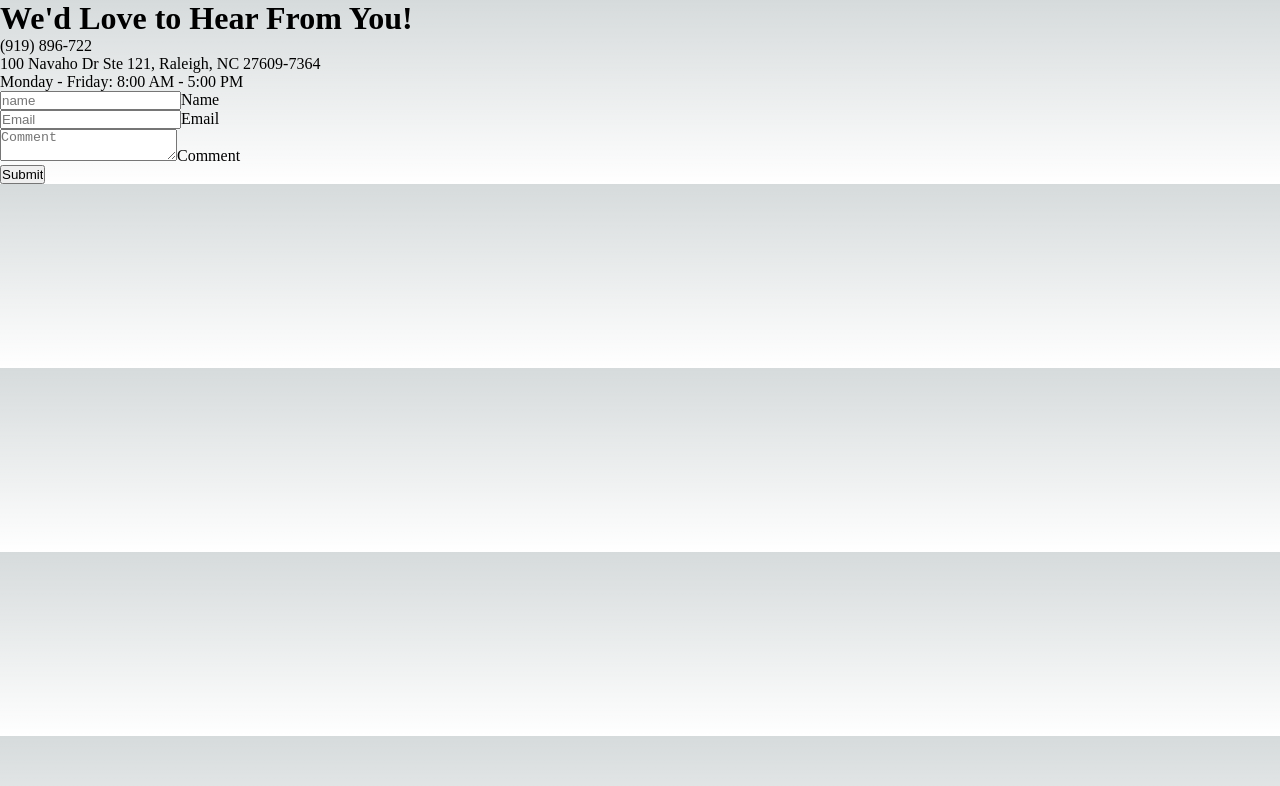
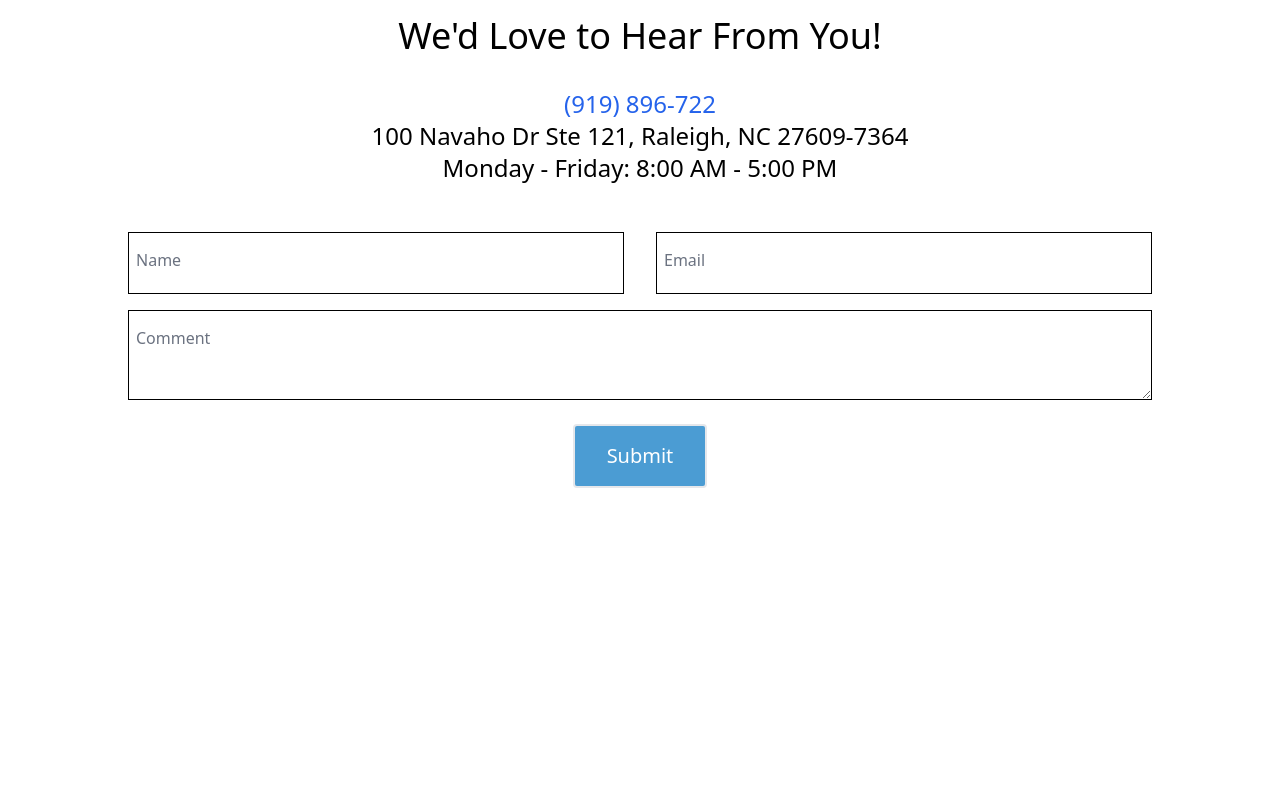
Before and after one commit to wzsamuels/bestamerican-nextjs, a Next.js app: page /contact in a window 1280 px wide. Shown: the top 786 px of the page. Built offline with nearby package versions, Linux system fonts and the light colour scheme.

Commit message:
Add Tailwind, remove default CSS, and add project config files

```diff
--- a/app/globals.css
+++ b/app/globals.css
@@ -1,107 +1,3 @@
-:root {
-  --max-width: 1100px;
-  --border-radius: 12px;
-  --font-mono: ui-monospace, Menlo, Monaco, 'Cascadia Mono', 'Segoe UI Mono',
-    'Roboto Mono', 'Oxygen Mono', 'Ubuntu Monospace', 'Source Code Pro',
-    'Fira Mono', 'Droid Sans Mono', 'Courier New', monospace;
-
-  --foreground-rgb: 0, 0, 0;
-  --background-start-rgb: 214, 219, 220;
-  --background-end-rgb: 255, 255, 255;
-
-  --primary-glow: conic-gradient(
-    from 180deg at 50% 50%,
-    #16abff33 0deg,
-    #0885ff33 55deg,
-    #54d6ff33 120deg,
-    #0071ff33 160deg,
-    transparent 360deg
-  );
-  --secondary-glow: radial-gradient(
-    rgba(255, 255, 255, 1),
-    rgba(255, 255, 255, 0)
-  );
-
-  --tile-start-rgb: 239, 245, 249;
-  --tile-end-rgb: 228, 232, 233;
-  --tile-border: conic-gradient(
-    #00000080,
-    #00000040,
-    #00000030,
-    #00000020,
-    #00000010,
-    #00000010,
-    #00000080
-  );
-
-  --callout-rgb: 238, 240, 241;
-  --callout-border-rgb: 172, 175, 176;
-  --card-rgb: 180, 185, 188;
-  --card-border-rgb: 131, 134, 135;
-}
-
-@media (prefers-color-scheme: dark) {
-  :root {
-    --foreground-rgb: 255, 255, 255;
-    --background-start-rgb: 0, 0, 0;
-    --background-end-rgb: 0, 0, 0;
-
-    --primary-glow: radial-gradient(rgba(1, 65, 255, 0.4), rgba(1, 65, 255, 0));
-    --secondary-glow: linear-gradient(
-      to bottom right,
-      rgba(1, 65, 255, 0),
-      rgba(1, 65, 255, 0),
-      rgba(1, 65, 255, 0.3)
-    );
-
-    --tile-start-rgb: 2, 13, 46;
-    --tile-end-rgb: 2, 5, 19;
-    --tile-border: conic-gradient(
-      #ffffff80,
-      #ffffff40,
-      #ffffff30,
-      #ffffff20,
-      #ffffff10,
-      #ffffff10,
-      #ffffff80
-    );
-
-    --callout-rgb: 20, 20, 20;
-    --callout-border-rgb: 108, 108, 108;
-    --card-rgb: 100, 100, 100;
-    --card-border-rgb: 200, 200, 200;
-  }
-}
-
-* {
-  box-sizing: border-box;
-  padding: 0;
-  margin: 0;
-}
-
-html,
-body {
-  max-width: 100vw;
-  overflow-x: hidden;
-}
-
-body {
-  color: rgb(var(--foreground-rgb));
-  background: linear-gradient(
-      to bottom,
-      transparent,
-      rgb(var(--background-end-rgb))
-    )
-    rgb(var(--background-start-rgb));
-}
-
-a {
-  color: inherit;
-  text-decoration: none;
-}
-
-@media (prefers-color-scheme: dark) {
-  html {
-    color-scheme: dark;
-  }
-}
+@tailwind base;
+@tailwind components;
+@tailwind utilities;
--- a/app/page.module.css
+++ /dev/null
@@ -1,271 +0,0 @@
-.main {
-  display: flex;
-  flex-direction: column;
-  justify-content: space-between;
-  align-items: center;
-  padding: 6rem;
-  min-height: 100vh;
-}
-
-.description {
-  display: inherit;
-  justify-content: inherit;
-  align-items: inherit;
-  font-size: 0.85rem;
-  max-width: var(--max-width);
-  width: 100%;
-  z-index: 2;
-  font-family: var(--font-mono);
-}
-
-.description a {
-  display: flex;
-  align-items: center;
-  justify-content: center;
-  gap: 0.5rem;
-}
-
-.description p {
-  position: relative;
-  margin: 0;
-  padding: 1rem;
-  background-color: rgba(var(--callout-rgb), 0.5);
-  border: 1px solid rgba(var(--callout-border-rgb), 0.3);
-  border-radius: var(--border-radius);
-}
-
-.code {
-  font-weight: 700;
-  font-family: var(--font-mono);
-}
-
-.grid {
-  display: grid;
-  grid-template-columns: repeat(3, minmax(33%, auto));
-  width: var(--max-width);
-  max-width: 100%;
-}
-
-.card {
-  padding: 1rem 1.2rem;
-  border-radius: var(--border-radius);
-  background: rgba(var(--card-rgb), 0);
-  border: 1px solid rgba(var(--card-border-rgb), 0);
-  transition: background 200ms, border 200ms;
-}
-
-.card span {
-  display: inline-block;
-  transition: transform 200ms;
-}
-
-.card h2 {
-  font-weight: 600;
-  margin-bottom: 0.7rem;
-}
-
-.card p {
-  margin: 0;
-  opacity: 0.6;
-  font-size: 0.9rem;
-  line-height: 1.5;
-  max-width: 34ch;
-}
-
-.center {
-  display: flex;
-  justify-content: center;
-  align-items: center;
-  position: relative;
-  padding: 4rem 0;
-}
-
-.center::before {
-  background: var(--secondary-glow);
-  border-radius: 50%;
-  width: 480px;
-  height: 360px;
-  margin-left: -400px;
-}
-
-.center::after {
-  background: var(--primary-glow);
-  width: 240px;
-  height: 180px;
-  z-index: -1;
-}
-
-.center::before,
-.center::after {
-  content: '';
-  left: 50%;
-  position: absolute;
-  filter: blur(45px);
-  transform: translateZ(0);
-}
-
-.logo,
-.thirteen {
-  position: relative;
-}
-
-.thirteen {
-  display: flex;
-  justify-content: center;
-  align-items: center;
-  width: 75px;
-  height: 75px;
-  padding: 25px 10px;
-  margin-left: 16px;
-  transform: translateZ(0);
-  border-radius: var(--border-radius);
-  overflow: hidden;
-  box-shadow: 0px 2px 8px -1px #0000001a;
-}
-
-.thirteen::before,
-.thirteen::after {
-  content: '';
-  position: absolute;
-  z-index: -1;
-}
-
-/* Conic Gradient Animation */
-.thirteen::before {
-  animation: 6s rotate linear infinite;
-  width: 200%;
-  height: 200%;
-  background: var(--tile-border);
-}
-
-/* Inner Square */
-.thirteen::after {
-  inset: 0;
-  padding: 1px;
-  border-radius: var(--border-radius);
-  background: linear-gradient(
-    to bottom right,
-    rgba(var(--tile-start-rgb), 1),
-    rgba(var(--tile-end-rgb), 1)
-  );
-  background-clip: content-box;
-}
-
-/* Enable hover only on non-touch devices */
-@media (hover: hover) and (pointer: fine) {
-  .card:hover {
-    background: rgba(var(--card-rgb), 0.1);
-    border: 1px solid rgba(var(--card-border-rgb), 0.15);
-  }
-
-  .card:hover span {
-    transform: translateX(4px);
-  }
-}
-
-@media (prefers-reduced-motion) {
-  .thirteen::before {
-    animation: none;
-  }
-
-  .card:hover span {
-    transform: none;
-  }
-}
-
-/* Mobile and Tablet */
-@media (max-width: 1023px) {
-  .content {
-    padding: 4rem;
-  }
-
-  .grid {
-    grid-template-columns: 1fr;
-    margin-bottom: 120px;
-    max-width: 320px;
-    text-align: center;
-  }
-
-  .card {
-    padding: 1rem 2.5rem;
-  }
-
-  .card h2 {
-    margin-bottom: 0.5rem;
-  }
-
-  .center {
-    padding: 8rem 0 6rem;
-  }
-
-  .center::before {
-    transform: none;
-    height: 300px;
-  }
-
-  .description {
-    font-size: 0.8rem;
-  }
-
-  .description a {
-    padding: 1rem;
-  }
-
-  .description p,
-  .description div {
-    display: flex;
-    justify-content: center;
-    position: fixed;
-    width: 100%;
-  }
-
-  .description p {
-    align-items: center;
-    inset: 0 0 auto;
-    padding: 2rem 1rem 1.4rem;
-    border-radius: 0;
-    border: none;
-    border-bottom: 1px solid rgba(var(--callout-border-rgb), 0.25);
-    background: linear-gradient(
-      to bottom,
-      rgba(var(--background-start-rgb), 1),
-      rgba(var(--callout-rgb), 0.5)
-    );
-    background-clip: padding-box;
-    backdrop-filter: blur(24px);
-  }
-
-  .description div {
-    align-items: flex-end;
-    pointer-events: none;
-    inset: auto 0 0;
-    padding: 2rem;
-    height: 200px;
-    background: linear-gradient(
-      to bottom,
-      transparent 0%,
-      rgb(var(--background-end-rgb)) 40%
-    );
-    z-index: 1;
-  }
-}
-
-@media (prefers-color-scheme: dark) {
-  .vercelLogo {
-    filter: invert(1);
-  }
-
-  .logo,
-  .thirteen img {
-    filter: invert(1) drop-shadow(0 0 0.3rem #ffffff70);
-  }
-}
-
-@keyframes rotate {
-  from {
-    transform: rotate(360deg);
-  }
-  to {
-    transform: rotate(0deg);
-  }
-}
--- /dev/null
+++ b/postcss.config.js
@@ -0,0 +1,6 @@
+module.exports = {
+  plugins: {
+    tailwindcss: {},
+    autoprefixer: {},
+  },
+}
--- /dev/null
+++ b/tailwind.config.js
@@ -0,0 +1,32 @@
+/** @type {import('tailwindcss').Config} */
+module.exports = {
+  content: [
+    "./app/**/*.{js,ts,jsx,tsx}",
+    "./pages/**/*.{js,ts,jsx,tsx}",
+    "./components/**/*.{js,ts,jsx,tsx}",
+
+    // Or if using `src` directory:
+    "./src/**/*.{js,ts,jsx,tsx}",
+  ],
+  theme: {
+    extend: {
+      colors: {
+        lightBlue: '#4b9cd3'
+      },
+      keyframes: {
+        fromLeft: {
+          'from': {left: '-300px', opacity:0},
+          'to': {left:0, opacity:1}
+        },
+        toLeft: {
+          'from': {left: '0', opacity:1},
+          'to': {left:'-300px', opacity:0}
+        },
+        animation: {
+          fromLeft: 'fromLeft 1s ease-in-out'
+        },
+      }
+    },
+  },
+  plugins: [],
+}
```
Also changed, not shown: 1 other file (tests, documents, lock files or other folders).
